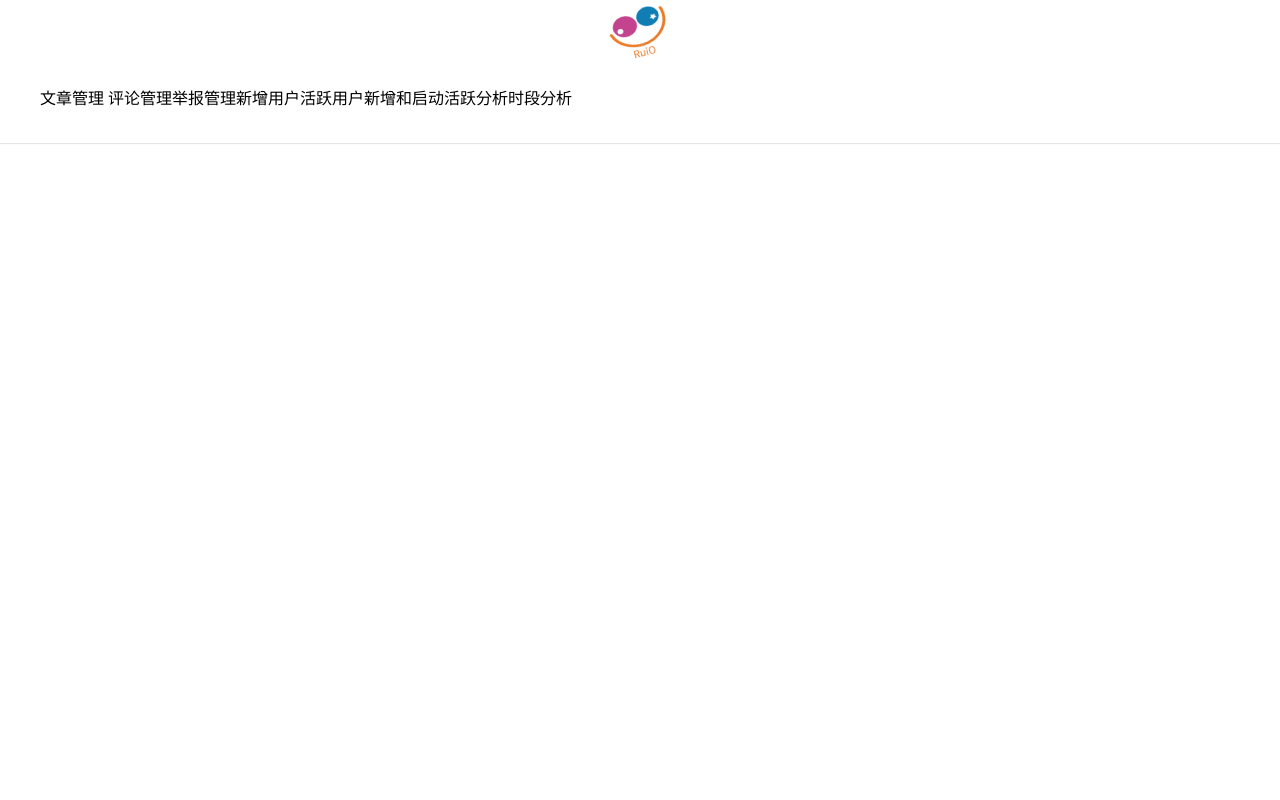
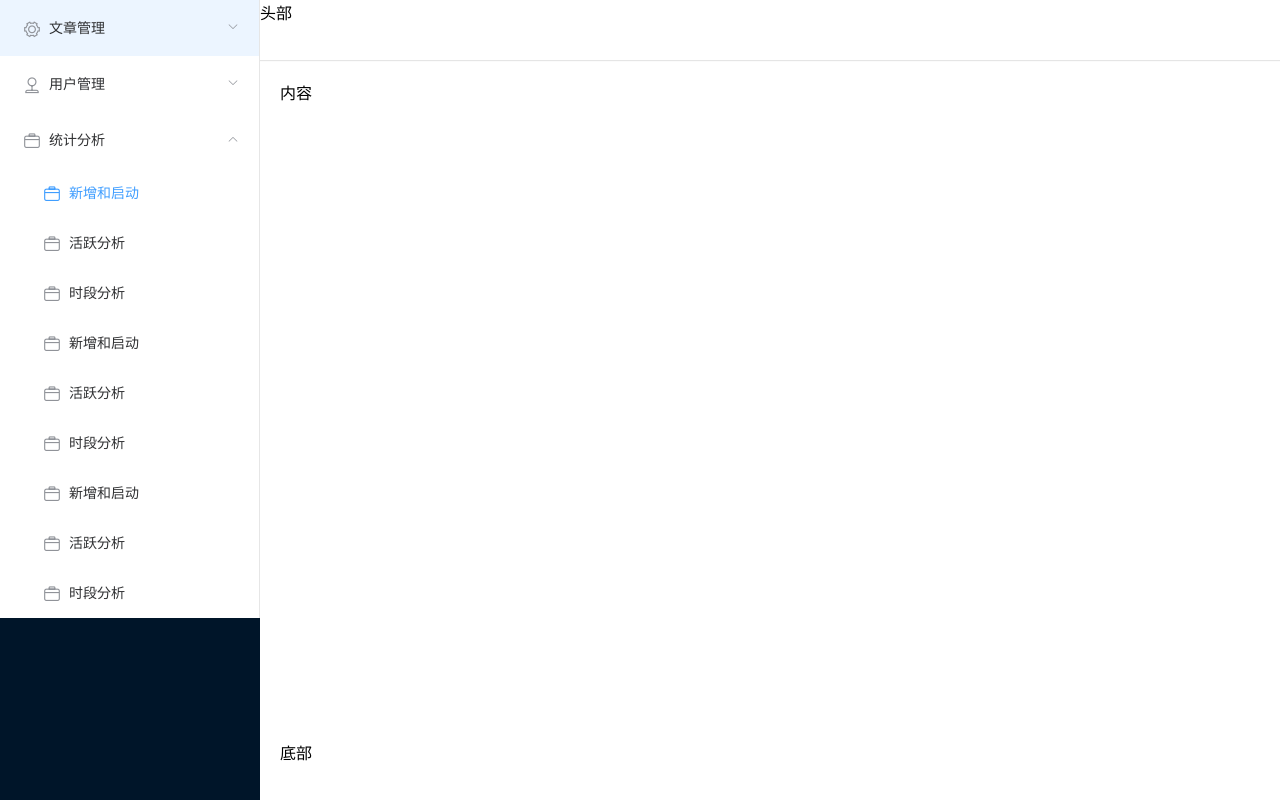
Before and after one commit to XuRuiO/CrmWeb, a Vue app: page /home in a window 1280 px wide. Built offline with nearby package versions, Linux system fonts and the light colour scheme; the HTML template or start-up script is replaced by a standard one.

Commit message:
将IView Ui 换成Element Ui

```diff
--- a/src/components/login-form/login-form.less
+++ b/src/components/login-form/login-form.less
@@ -1,3 +1,3 @@
 .login-form-login-btn {
-  margin-top: 10px;
+  width: 100%;
 }
--- a/src/main.js
+++ b/src/main.js
@@ -9,8 +9,7 @@ import ElementUI from 'element-ui';
 import 'element-ui/lib/theme-chalk/index.css';
 
 // 告诉vue使用Element-Ui组件
-Vue.use(ElementUI, { size: 'medium' });
-Vue.use(axios);
+Vue.use(ElementUI, { size: 'medium' }, axios);
 
 Vue.config.productionTip = true; //true:作用是阻止 vue 在启动时生成生产提示。
 Vue.config.silent = true; //取消 Vue 所有的日志与警告
--- a/src/views/home/home.less
+++ b/src/views/home/home.less
@@ -1,63 +1,79 @@
-.layout {
+.container {
   height: 100%;
 
-  .left-sider {
-    overflow: hidden;
+  //菜单栏
+  .container-aside {
     background: #001529;
-
-    .ivu-layout-sider-children {
-      //左侧菜单超出部分滚动条方式
-      overflow-y: scroll;
-      margin-right: -16px;
-    }
   }
 
-  .side-logo-wrapper {
-    height: 64px;
-    padding-top: 5px;
-
-    img {
-      height: 60px;
-      width: auto;
-      display: block;
-      margin: 0 auto;
-      cursor: pointer;
-    }
-
-    img {
-      transform: rotate(-15deg);
-      transition: all 0.5s ease-in;
-    }
-
-    img:hover,
-    img:focus {
-      transform: rotate(0deg) scale(1.1);
-    }
-  }
-
-  .side-menu-wrapper {
-    user-select: none; //设置或检索是否允许用户选中文本
-
-    .ivu-menu-dark {
-      background: #001529;
-
-      .ivu-menu-submenu-title,
-      .ivu-menu-submenu-title:hover {
-        background: #001529 !important;
-      }
-
-      .ivu-menu-opened {
-        background: #000000;
-      }
-    }
-  }
-  .layout-header {
+  //头部
+  .container-header {
     background: #fff;
     box-shadow: 0 1px 1px rgba(0, 0, 0, 0.1);
     padding: 0;
 
-    .rotate-icon {
-      transform: rotate(-90deg); //旋转图标-90度
-    }
+    // .rotate-icon {
+    //   transform: rotate(-90deg); //旋转图标-90度
+    // }
   }
+
+  // .left-sider {
+  //   overflow: hidden;
+  //   background: #001529;
+
+  //   .ivu-layout-sider-children {
+  //     //左侧菜单超出部分滚动条方式
+  //     overflow-y: scroll;
+  //     margin-right: -16px;
+  //   }
+  // }
+
+  // .side-logo-wrapper {
+  //   height: 64px;
+  //   padding-top: 5px;
+
+  //   img {
+  //     height: 60px;
+  //     width: auto;
+  //     display: block;
+  //     margin: 0 auto;
+  //     cursor: pointer;
+  //   }
+
+  //   img {
+  //     transform: rotate(-15deg);
+  //     transition: all 0.5s ease-in;
+  //   }
+
+  //   img:hover,
+  //   img:focus {
+  //     transform: rotate(0deg) scale(1.1);
+  //   }
+  // }
+
+  // .side-menu-wrapper {
+  //   user-select: none; //设置或检索是否允许用户选中文本
+
+  //   .ivu-menu-dark {
+  //     background: #001529;
+
+  //     .ivu-menu-submenu-title,
+  //     .ivu-menu-submenu-title:hover {
+  //       background: #001529 !important;
+  //     }
+
+  //     .ivu-menu-opened {
+  //       background: #000000;
+  //     }
+  //   }
+  // }
+  // .layout-header {
+  //   background: #fff;
+  //   box-shadow: 0 1px 1px rgba(0, 0, 0, 0.1);
+  //   padding: 0;
+
+  //   .rotate-icon {
+  //     transform: rotate(-90deg); //旋转图标-90度
+  //   }
+  // }
 }
--- a/src/views/home/home.vue
+++ b/src/views/home/home.vue
@@ -1,80 +1,105 @@
 <template>
-  <Layout class="layout">
-    <Sider breakpoint="md" ref="sider" hide-trigger collapsible :width="260" :collapsed-width="80" v-model="isCollapsed" class="left-sider">
-      <div class="side-logo-wrapper">
-        <img :src="maxLogo" />
+  <el-container class="container">
+    <el-aside width="260px" class="container-aside">
+      <div class="aside-menu-wrapper">
+        <el-menu default-active="3-1">
+          <el-submenu index="1">
+            <template slot="title">
+              <i class="el-icon-setting"></i>
+              <span>文章管理</span>
+            </template>
+            <el-menu-item index="1-1">
+              <i class="el-icon-location"></i>
+              <span>内容管理</span>
+            </el-menu-item>
+            <el-menu-item index="1-2">
+              <i class="el-icon-tickets"></i>
+              <span>评论管理</span>
+            </el-menu-item>
+            <el-menu-item index="1-3">
+              <i class="el-icon-attract"></i>
+              <span>举报管理</span>
+            </el-menu-item>
+          </el-submenu>
+          <el-submenu index="2">
+            <template slot="title">
+              <i class="el-icon-coordinate"></i>
+              <span>用户管理</span>
+            </template>
+            <el-menu-item index="2-1">
+              <i class="el-icon-collection-tag"></i>
+              <span>新增用户</span>
+            </el-menu-item>
+            <el-menu-item index="2-2">
+              <i class="el-icon-film"></i>
+              <span>活跃用户</span>
+            </el-menu-item>
+          </el-submenu>
+          <el-submenu index="3">
+            <template slot="title">
+              <i class="el-icon-suitcase"></i>
+              <span>统计分析</span>
+            </template>
+            <el-menu-item index="3-1">
+              <i class="el-icon-suitcase"></i>
+              <span>新增和启动</span>
+            </el-menu-item>
+            <el-menu-item index="3-2">
+              <i class="el-icon-suitcase"></i>
+              <span>活跃分析</span>
+            </el-menu-item>
+            <el-menu-item index="3-3">
+              <i class="el-icon-suitcase"></i>
+              <span>时段分析</span>
+            </el-menu-item>
+            <el-menu-item index="3-4">
+              <i class="el-icon-suitcase"></i>
+              <span>新增和启动</span>
+            </el-menu-item>
+            <el-menu-item index="3-5">
+              <i class="el-icon-suitcase"></i>
+              <span>活跃分析</span>
+            </el-menu-item>
+            <el-menu-item index="3-6">
+              <i class="el-icon-suitcase"></i>
+              <span>时段分析</span>
+            </el-menu-item>
+            <el-menu-item index="3-7">
+              <i class="el-icon-suitcase"></i>
+              <span>新增和启动</span>
+            </el-menu-item>
+            <el-menu-item index="3-8">
+              <i class="el-icon-suitcase"></i>
+              <span>活跃分析</span>
+            </el-menu-item>
+            <el-menu-item index="3-9">
+              <i class="el-icon-suitcase"></i>
+              <span>时段分析</span>
+            </el-menu-item>
+          </el-submenu>
+        </el-menu>
       </div>
-      <div class="side-menu-wrapper">
-        <Menu theme="dark" width="auto" accordion active-name="1-2" :open-names="['1']">
-          <Submenu name="1">
-            <template slot="title">
-              <Icon type="ios-paper" />
-              内容管理
-            </template>
-            <MenuItem name="1-1">
-            <Icon type="md-leaf" />
-            文章管理
-            </MenuItem>
-            <MenuItem name="1-2">评论管理</MenuItem>
-            <MenuItem name="1-3">举报管理</MenuItem>
-          </Submenu>
-          <Submenu name="2">
-            <template slot="title">
-              <Icon type="ios-people" />
-              用户管理
-            </template>
-            <MenuItem name="2-1">新增用户</MenuItem>
-            <MenuItem name="2-2">活跃用户</MenuItem>
-          </Submenu>
-          <Submenu name="3">
-            <template slot="title">
-              <Icon type="ios-stats" />
-              统计分析
-            </template>
-            <MenuItem name="3-1">新增和启动</MenuItem>
-            <MenuItem name="3-2">活跃分析</MenuItem>
-            <MenuItem name="3-3">时段分析</MenuItem>
-          </Submenu>
-        </Menu>
-      </div>
-    </Sider>
-    <Layout>
-      <Header class="layout-header">
-        <Icon @click.native="collapsedSider" :class="rotateIcon" :style="{margin: '0 20px',cursor: 'pointer'}" type="md-menu" size="24"></Icon>
-      </Header>
-      <!-- <Content :style="{margin: '20px', background: '#fff', minHeight: '300px'}">
-        Content
-      </Content>
-      <Footer>
-        Footer
-      </Footer> -->
-    </Layout>
-  </Layout>
+    </el-aside>
+    <el-container>
+      <el-header class="container-header">
+        头部
+      </el-header>
+      <el-main>
+        内容
+      </el-main>
+      <el-footer>
+        底部
+      </el-footer>
+    </el-container>
+  </el-container>
 </template>
+
 <script>
 import maxLogo from '@/assets/img/ruiO.png';
 
 export default {
   data() {
-    return {
-      isCollapsed: false, //侧边栏是否收起
-      maxLogo: maxLogo
-    };
-  },
-  computed: {
-    //通过计算属性，控制左侧菜单展开/收起的样式
-    menuitemClass() {
-      return ['menu-item', this.isCollapsed ? 'collapsed-menu' : ''];
-    },
-    //通过计算属性，控制左侧菜单展开/收起图标的样式
-    rotateIcon() {
-      return ['menu-icon', this.isCollapsed ? 'rotate-icon' : ''];
-    }
-  },
-  methods: {
-    collapsedSider() {
-      this.$refs.sider.toggleCollapse();
-    }
+    return {};
   }
 };
 </script>
--- a/src/views/login/login.less
+++ b/src/views/login/login.less
@@ -14,5 +14,11 @@
     //定义转换，在Y轴根据值上下移动，在X轴左右移动
     transform: translateY(-60%) translateX(70%);
     //transform: translateY(-150px) translateX(-180px);
+
+    .login-tip {
+      font-size: 10px;
+      text-align: center;
+      color: #c3c3c3;
+    }
   }
 }
--- a/src/views/login/login.vue
+++ b/src/views/login/login.vue
@@ -4,29 +4,21 @@
       <div slot="header">
         <span>XX系统欢迎您</span>
       </div>
-      <el-input placeholder="请输入用户名" ></el-input>
-
+      <login-form @on-success-valid="loginFun"></login-form>
+      <p class="login-tip">输入任意用户名和密码即可</p>
     </el-card>
-
-    <!-- <div class="login-card">
-      <Card icon="ios-log-in" title="" :bordered="false">
-        <div class="form-card">
-          <login-form @on-success-valid="loginFun"></login-form>
-        </div>
-      </Card>
-    </div> -->
   </div>
 </template>
 
 <script>
-// import loginform from '_c/login-form';
+import loginform from '_c/login-form';
 import { mapActions } from 'vuex';
 import axios from 'axios';
 
 export default {
   name: 'login',
   components: {
-    // 'login-form': loginform
+    'login-form': loginform
   },
   methods: {
     loginFun(datas) {
```
Also changed, not shown: src/components/login-form/login-form.vue (+22 -43 lines), 1 other file (tests, documents, lock files or other folders).
